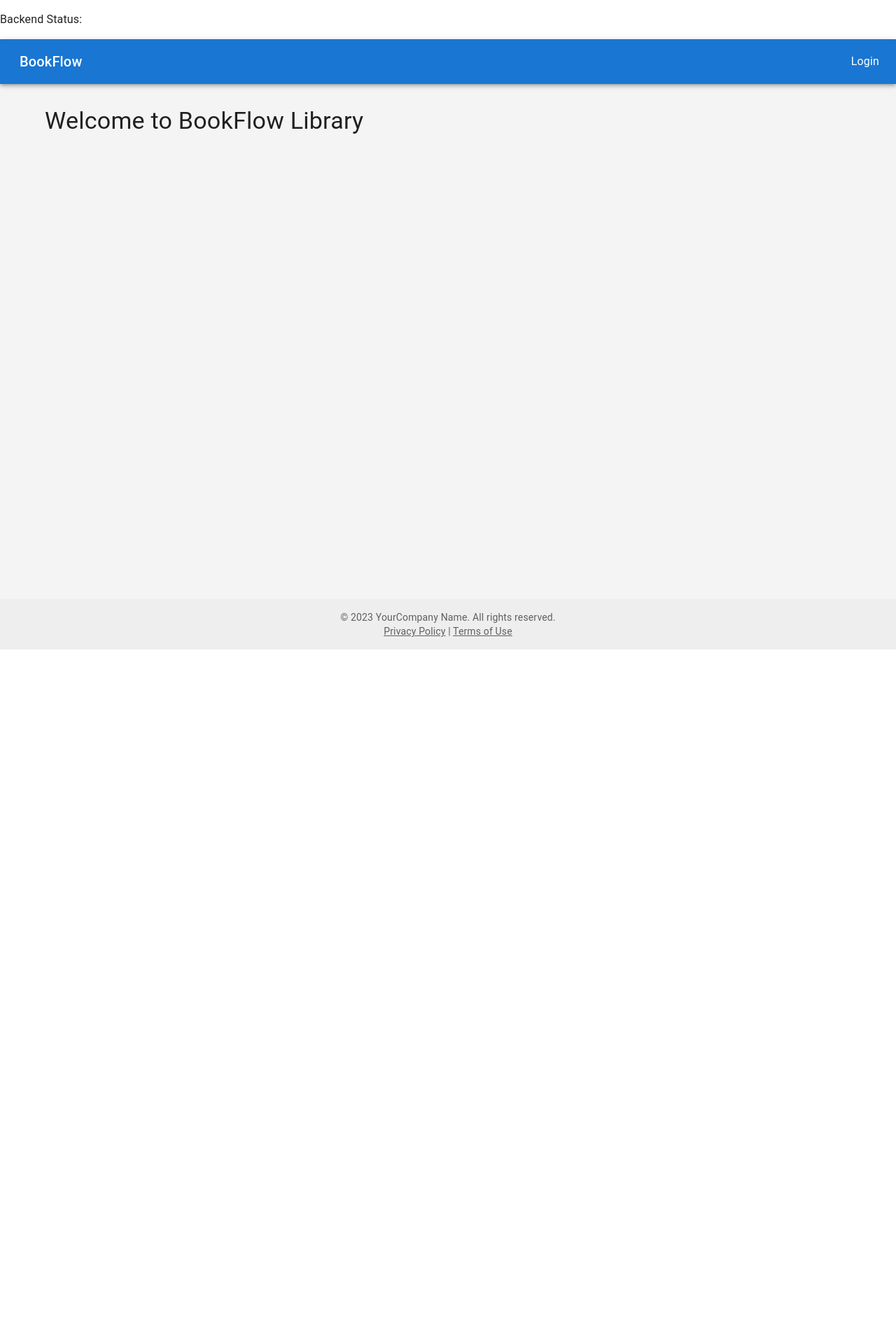
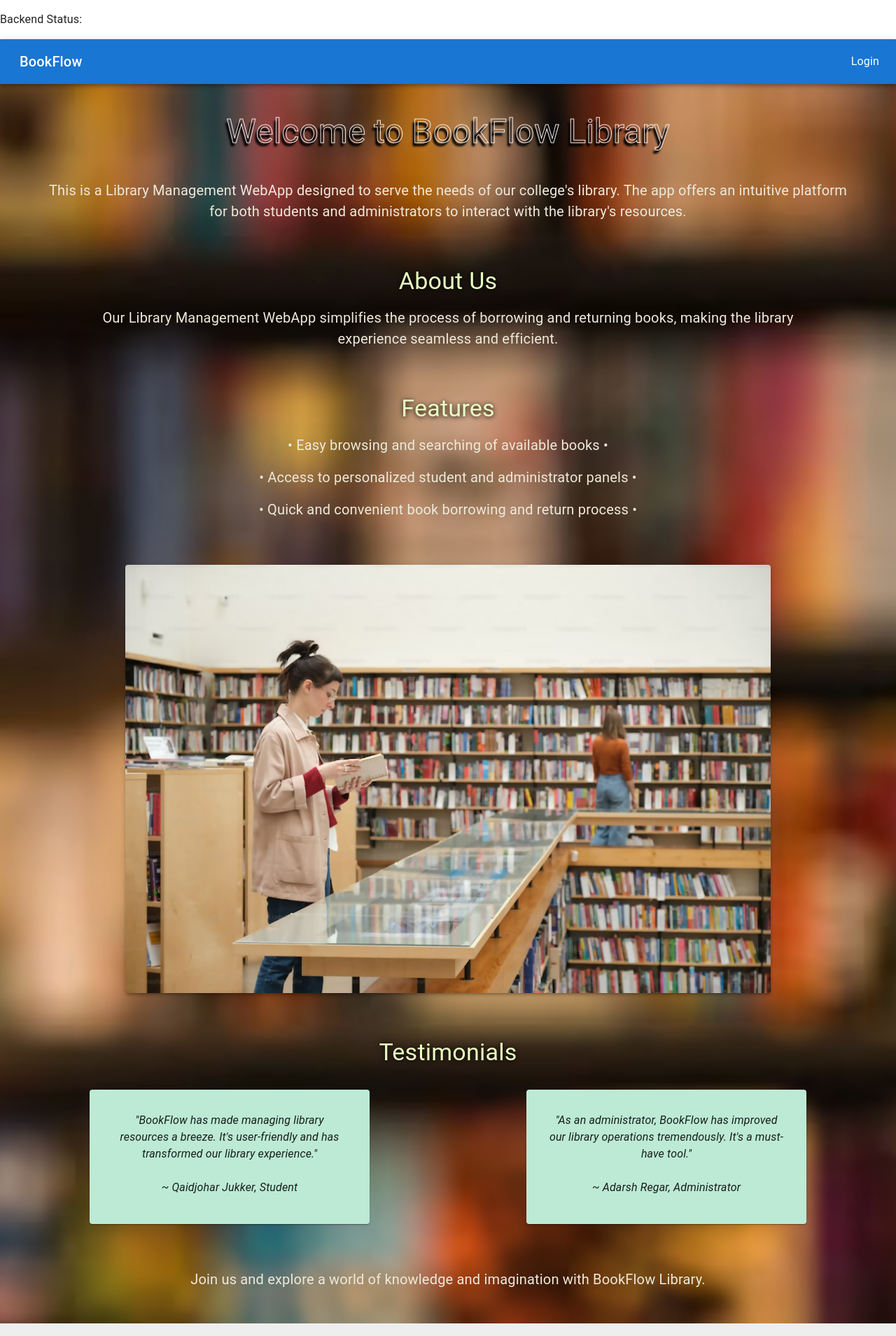
Before and after one commit to rohitagr0310/Bookflow-app, a React (Create React App) app: page / in a window 1280 px wide. Shown: the top 1909 px of the page at 70% size. Before the commit the page ends 928 px from the top, so only its background shows below. Built offline with nearby package versions, Linux system fonts and the light colour scheme; no server answers.

Commit message:
Home Page

```diff
--- a/src/components/home_page/HomePage.js
+++ b/src/components/home_page/HomePage.js
@@ -1,9 +1,14 @@
 import React from "react";
 import Typography from "@mui/material/Typography";
 import Container from "@mui/material/Container";
-import { ThemeProvider, createTheme } from "@mui/material/styles"; // Import ThemeProvider and createTheme
+import Card from "@mui/material/Card";
+import CardContent from "@mui/material/CardContent";
+import { ThemeProvider, createTheme } from "@mui/material/styles";
 import useStyles from "./HomePageStyles";
 import Header from "./header/Header";
+import libraryImage from "./Images/library.jpg";
+import backgroundImage from "./Images/background.jpg";
+
 const theme = createTheme();
 
 const HomePage = () => {
@@ -11,11 +16,71 @@ const HomePage = () => {
 
   return (
     <ThemeProvider theme={theme}>
-      <div className={classes.root}>
+      <div className={classes.root} style={{ backgroundImage: `url(${backgroundImage})` }}>
         <Header />
         <Container maxWidth="lg" className={classes.container}>
-          <Typography variant="h4" gutterBottom>
+          <Typography variant="h3" className={classes.mainHeading} gutterBottom>
             Welcome to BookFlow Library
+          </Typography>
+          <Typography variant="body1" className={classes.contentText} style={{ fontSize: 20 }} paragraph>
+            This is a Library Management WebApp designed to serve the needs of our college{"'"}s library.
+            The app offers an intuitive platform
+            for both students and administrators to interact with the library{"'"}s resources.
+          </Typography>
+          <section className={classes.section}>
+            <Typography variant="h4" className={classes.sectionHeading}>
+              About Us
+            </Typography>
+            <Typography variant="body1" className={classes.sectionContent} style={{ fontSize: 20 }} paragraph>
+              Our Library Management WebApp simplifies the process of borrowing and returning books,
+              making the library experience seamless and efficient.
+            </Typography>
+          </section>
+          <section className={classes.section}>
+            <Typography variant="h4" className={classes.sectionHeading}>
+              Features
+            </Typography>
+            <Typography className={classes.sectionContent} style={{ fontSize: 20 }}>
+            • Easy browsing and searching of available books •
+            </Typography>
+            <Typography className={classes.sectionContent} style={{ fontSize: 20 }}>
+            • Access to personalized student and administrator panels •
+            </Typography>
+            <Typography className={classes.sectionContent} style={{ fontSize: 20 }}>
+            • Quick and convenient book borrowing and return process •
+            </Typography>
+          </section>
+          <img
+            src={libraryImage}
+            alt="Library"
+            className={classes.libraryImage}
+          />
+          <section className={classes.section}>
+            <Typography variant="h4" className={classes.sectionHeading}>
+              Testimonials
+            </Typography>
+            <div className={classes.testimonialCards}>
+              <Card className={classes.testimonialCard} style={{ backgroundColor: "#BCEAD5", fontStyle: "italic" }}>
+                <CardContent>
+                  <Typography variant="body1">
+                    &#34;BookFlow has made managing library resources a breeze.
+                    It{"'"}s user-friendly and has transformed our library experience.&#34;
+                    <br /><br />~ Qaidjohar Jukker, Student
+                  </Typography>
+                </CardContent>
+              </Card>
+              <Card className={classes.testimonialCard} style={{ backgroundColor: "#BCEAD5", fontStyle: "italic" }}>
+                <CardContent>
+                  <Typography variant="body1">
+              &#34;As an administrator, BookFlow has improved our library operations tremendously.
+              It{"'"}s a must-have tool.&#34; <br /><br />~ Adarsh Regar, Administrator
+                  </Typography>
+                </CardContent>
+              </Card>
+            </div>
+          </section>
+          <Typography variant="body1" className={classes.contentText} style={{ fontSize: 20 }} paragraph>
+            Join us and explore a world of knowledge and imagination with BookFlow Library.
           </Typography>
         </Container>
       </div>
--- a/src/components/home_page/HomePageStyles.js
+++ b/src/components/home_page/HomePageStyles.js
@@ -2,13 +2,88 @@ import { makeStyles } from "@mui/styles";
 
 const useStyles = makeStyles((theme) => ({
   root: {
-    backgroundColor: "#f4f4f4",
-    minHeight: "100vh"
+    backgroundImage: "linear-gradient(rgba(0, 0, 0, 0.8), rgba(0, 0, 0, 0.8)), url('./Images/background.jpg/')",
+    backgroundSize: "cover",
+    backgroundPosition: "center",
+    minHeight: "100vh",
+    display: "flex",
+    flexDirection: "column",
+    justifyContent: "center",
+    alignItems: "center",
+    position: "relative"
   },
   container: {
     paddingTop: theme.spacing(4),
     paddingBottom: theme.spacing(4),
-    position: "relative"
+    position: "relative",
+    zIndex: 1
+  },
+  libraryImage: {
+    width: "80%",
+    margin: "50px auto",
+    display: "block",
+    borderRadius: theme.shape.borderRadius,
+    boxShadow: theme.shadows[3]
+  },
+  mainHeading: {
+    color: "transparent",
+    textAlign: "center",
+    paddingTop: theme.spacing(1),
+    paddingBottom: theme.spacing(3),
+    WebkitTextStroke: "1px #EEEDED",
+    textShadow: "-3px 5px 3px rgba(0, 0, 0, 1)"
+  },
+  contentText: {
+    color: "#EEE9DA",
+    marginBottom: theme.spacing(2),
+    textAlign: "center"
+  },
+  section: {
+    margin: theme.spacing(8),
+    textAlign: "center"
+  },
+  sectionHeading: {
+    color: "#E9FFC2",
+    marginBottom: theme.spacing(5),
+    fontSize: "2.5rem",
+    fontWeight: "bold",
+    textShadow: "0 1px 7px rgba(0, 0, 0, 1)"
+  },
+  sectionContent: {
+    color: "#EEE9DA",
+    marginBottom: theme.spacing(1),
+    paddingTop: theme.spacing(2),
+    fontSize: "1rem"
+  },
+  testimonialCards: {
+    display: "flex",
+    flexDirection: "column",
+    alignItems: "center",
+    gap: theme.spacing(5),
+    marginTop: theme.spacing(4),
+    [theme.breakpoints.up("sm")]: {
+      flexDirection: "row",
+      justifyContent: "space-between",
+      alignItems: "flex-start"
+    }
+  },
+  testimonialCard: {
+    width: "100%",
+    maxWidth: 400,
+    padding: theme.spacing(2),
+    borderRadius: theme.shape.borderRadius,
+    boxShadow: theme.shadows[3],
+    textAlign: "center",
+    [theme.breakpoints.up("sm")]: {
+      width: "48%"
+    }
+  },
+  testimonialContent: {
+    color: "#000",
+    fontStyle: "italic",
+    fontSize: "0.9rem",
+    textAlign: "center",
+    marginTop: theme.spacing(1)
   }
 }));
 
```
Also changed, not shown: src/components/home_page/Images/background.jpg (added), src/components/home_page/Images/library.jpg (added).
